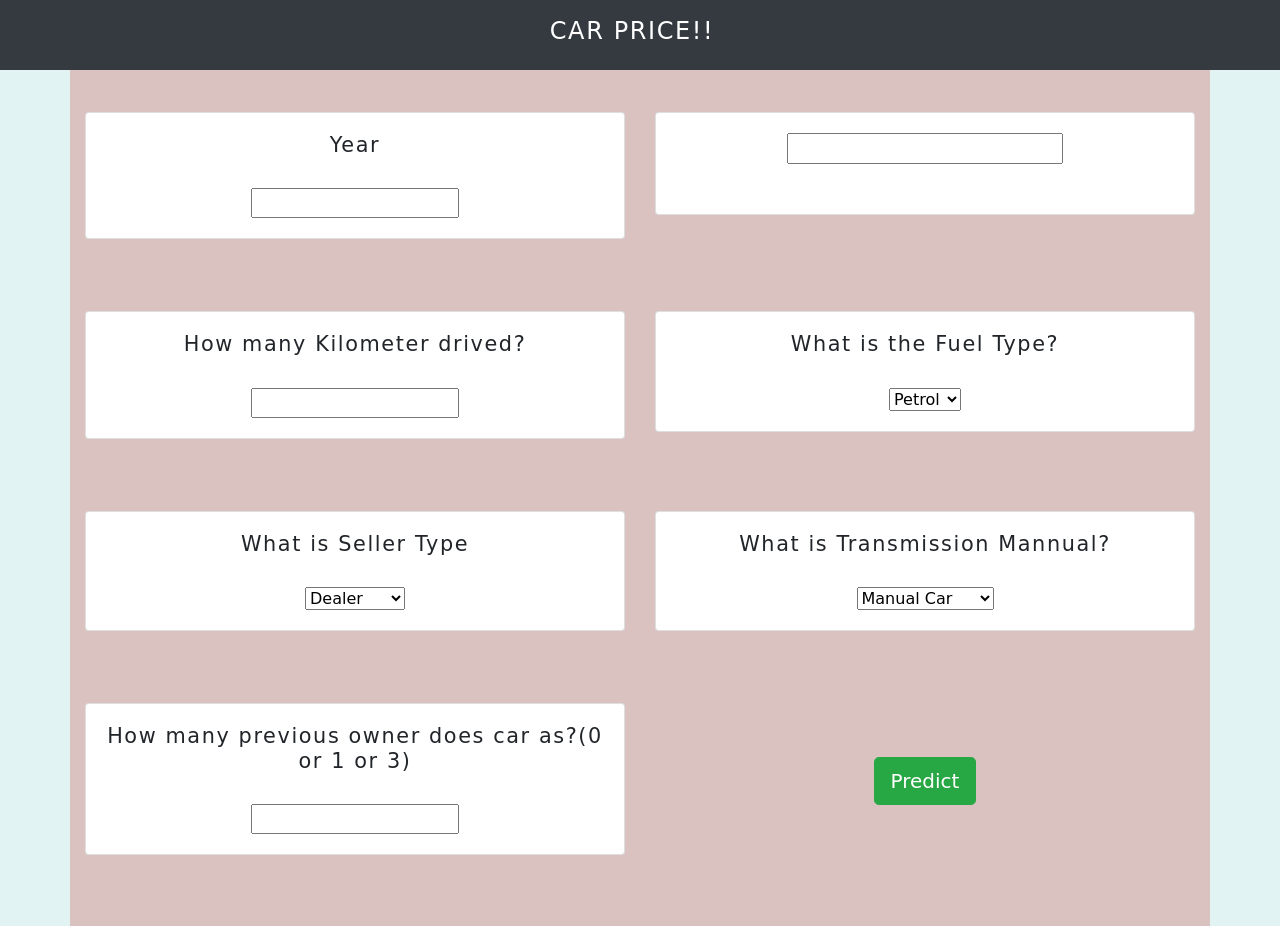
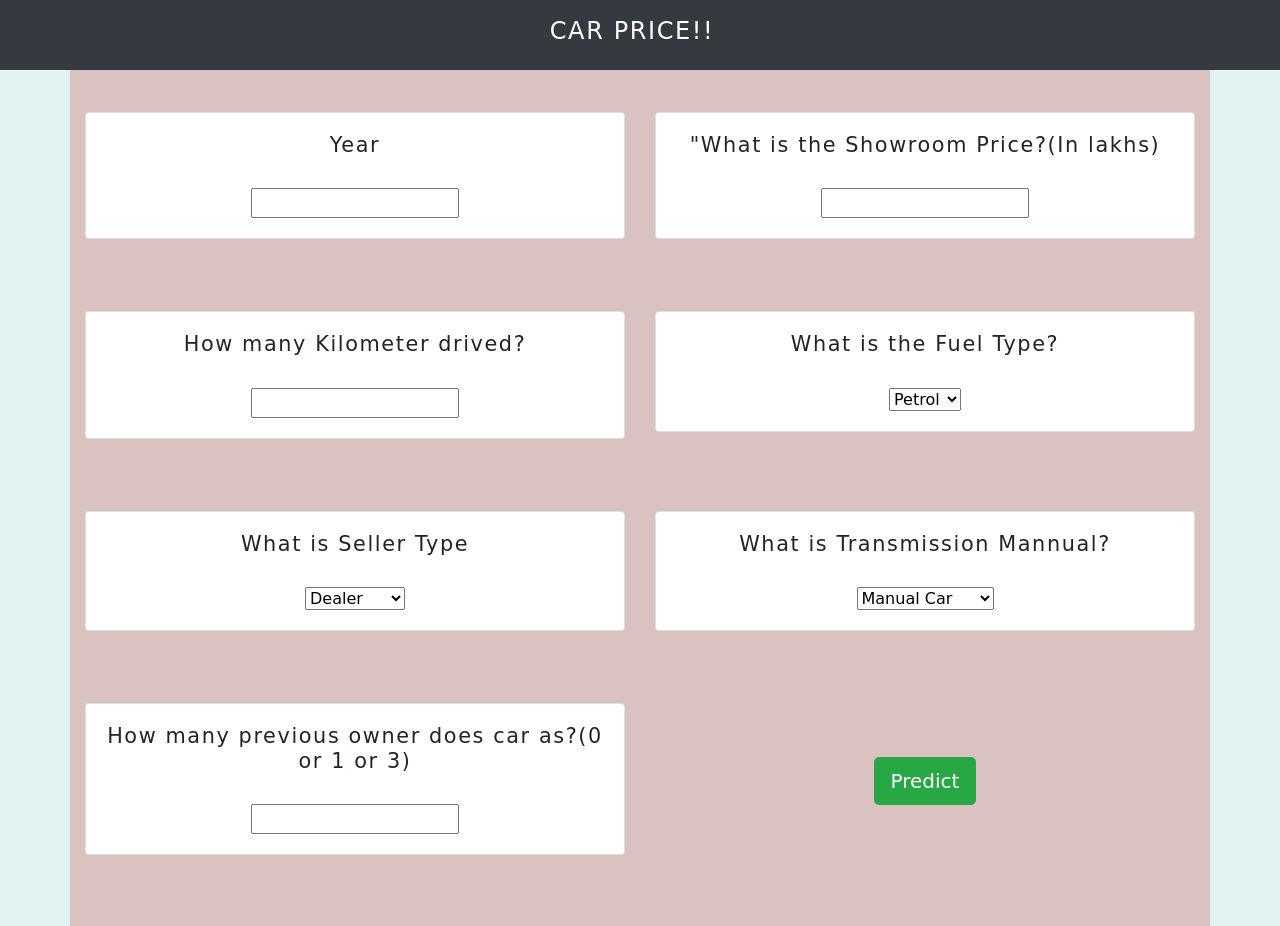
Before and after one commit to rahulbale/Car-Price-Prediction, a Flask app: page / in a window 1280 px wide. Shown: the top 926 px of the page. Run offline with Flask 2, Linux system fonts and the light colour scheme; parts of the project's set-up code (start-up, migrations or seed data) failed here and were passed over.

Commit message:
Update index.html

```diff
--- a/template/index.html
+++ b/template/index.html
@@ -48,7 +48,7 @@
             <div class="col-sm-6">
                 <div class="card">
                     <div class="card-body">
-                        <h5 class="card-title"What is the Showroom Price?(In lakhs)</h5>
+                        <h5 class="card-title">"What is the Showroom Price?(In lakhs)</h5>
                         <input name="Present_Price" id="Present_Price" required="required">
                     </div>
                 </div>
```
